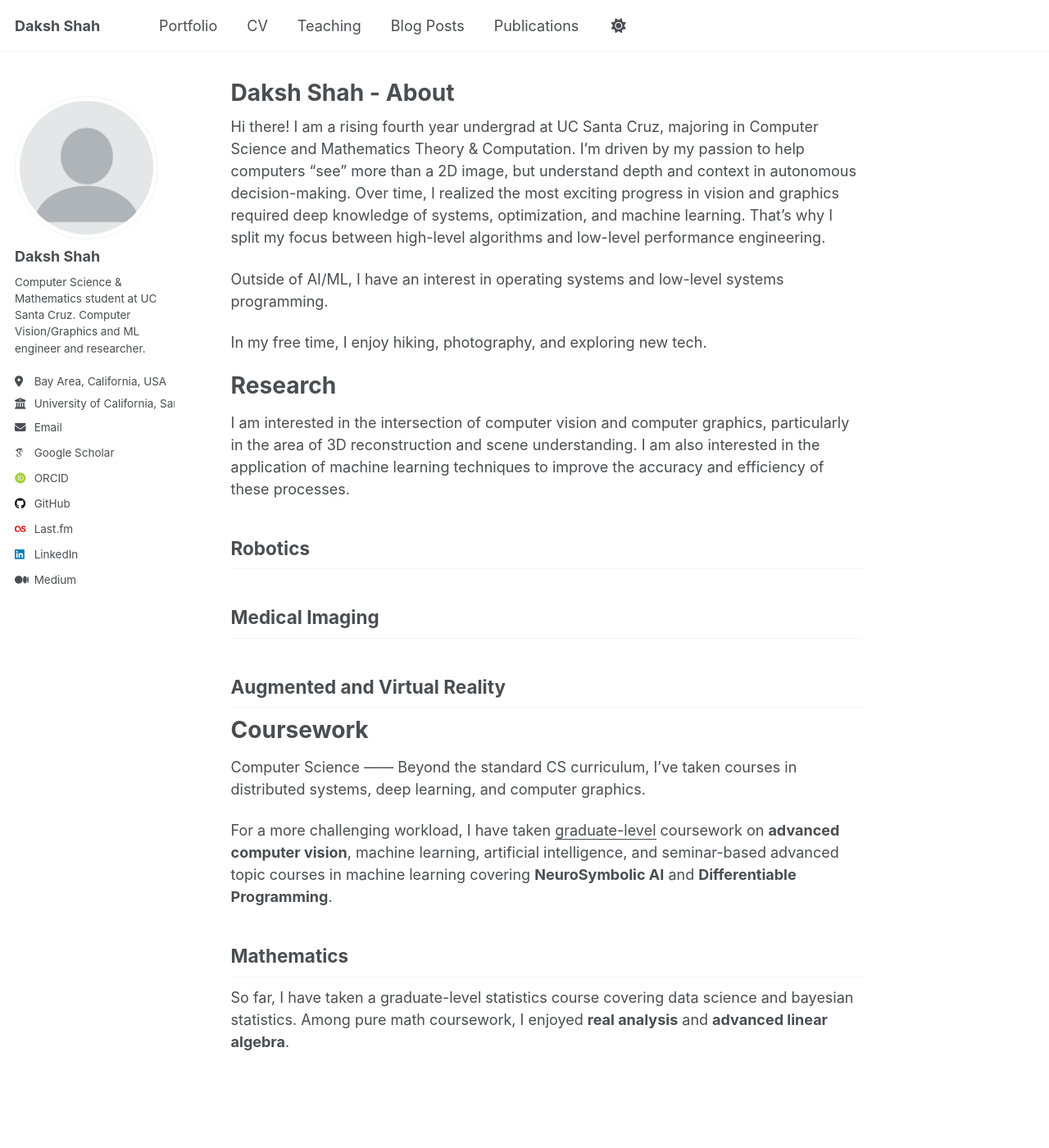
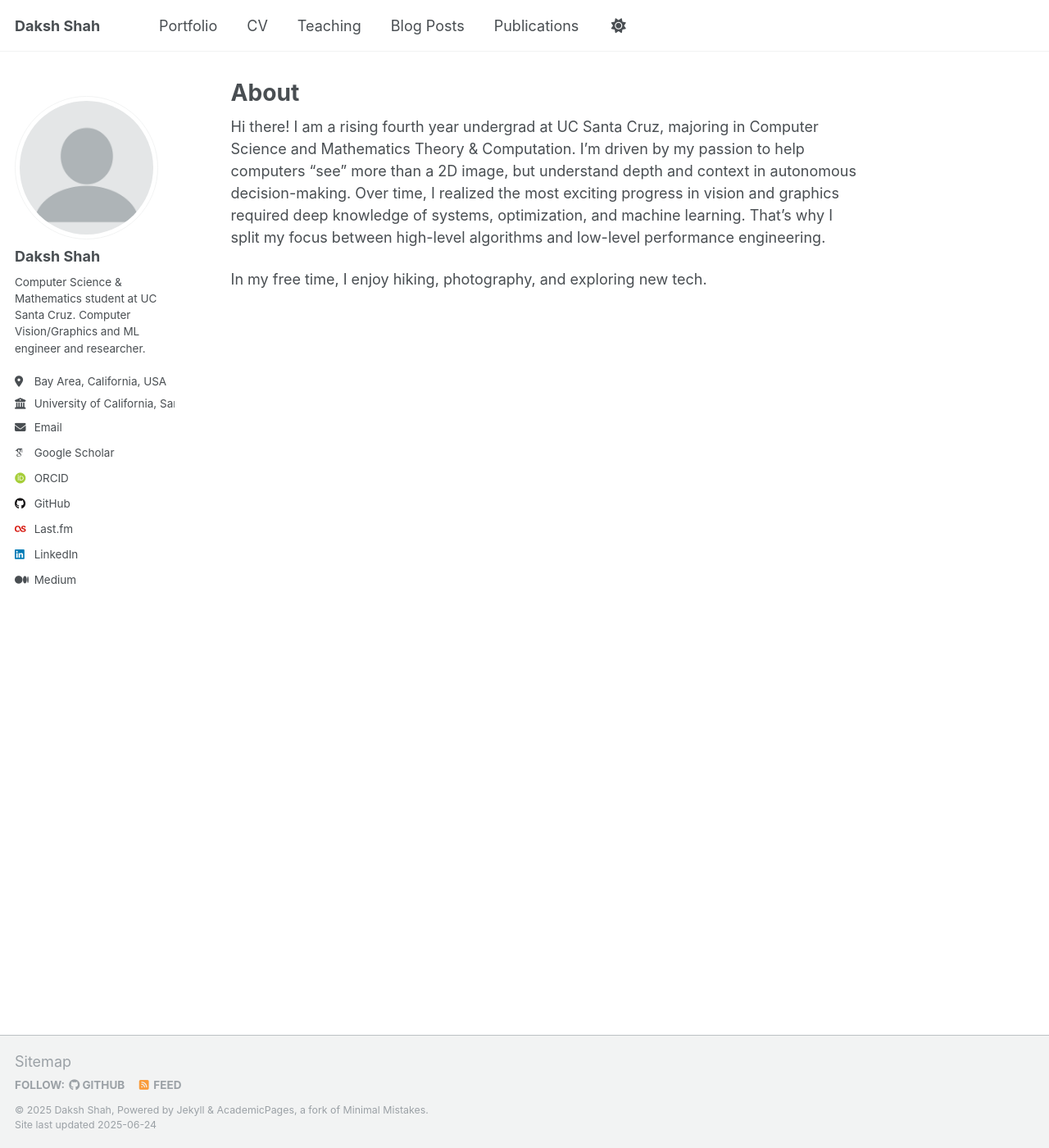
Before and after one commit to dakshshah03/dakshshah03.github.io, a Jekyll site: the page built from _pages/about.md, in a window 1280 px wide and 1400 px high. Shown: the whole window at 82% size. Built offline with Jekyll 4.4.1, drawn with Linux system fonts in a browser that asks for light colours; some web fonts are replaced.

Commit message:
Update about.md

```diff
--- a/_pages/about.md
+++ b/_pages/about.md
@@ -1,6 +1,6 @@
 ---
 permalink: /
-title: "Daksh Shah - About"
+title: "About"
 author_profile: true
 redirect_from:
   - /about/
@@ -10,30 +10,9 @@ redirect_from:
 
 Hi there! I am a rising fourth year undergrad at UC Santa Cruz, majoring in Computer Science and Mathematics Theory & Computation. I'm driven by my passion to help computers "see" more than a 2D image, but understand depth and context in autonomous decision-making. Over time, I realized the most exciting progress in vision and graphics required deep knowledge of systems, optimization, and machine learning. That's why I split my focus between high-level algorithms and low-level performance engineering.
 
-
-
-Outside of AI/ML, I have an interest in operating systems and low-level systems programming.
-
 In my free time, I enjoy hiking, photography, and exploring new tech.
 
-Research
-======
-I am interested in the intersection of computer vision and computer graphics, particularly in the area of 3D reconstruction and scene understanding. I am also interested in the application of machine learning techniques to improve the accuracy and efficiency of these processes.
-
-Robotics
-------
-
-Medical Imaging
-------
-
-
-Augmented and Virtual Reality
-------
 <!--
-Bridging 3D Computer Vision with Systems-Level Performance Optimization
-======
-*From real-time AR reconstruction to distributed systems, I'm passionate about building high-performance, intelligent systems that perceive and understand the world in 3D.* -->
-
 Coursework
 ======
 Computer Science
@@ -45,3 +24,4 @@ For a more challenging workload, I have taken <u>graduate-level</u> coursework o
 Mathematics
 ------
 So far, I have taken a graduate-level statistics course covering data science and bayesian statistics. Among pure math coursework, I enjoyed **real analysis** and **advanced linear algebra**.
+ -->
```
